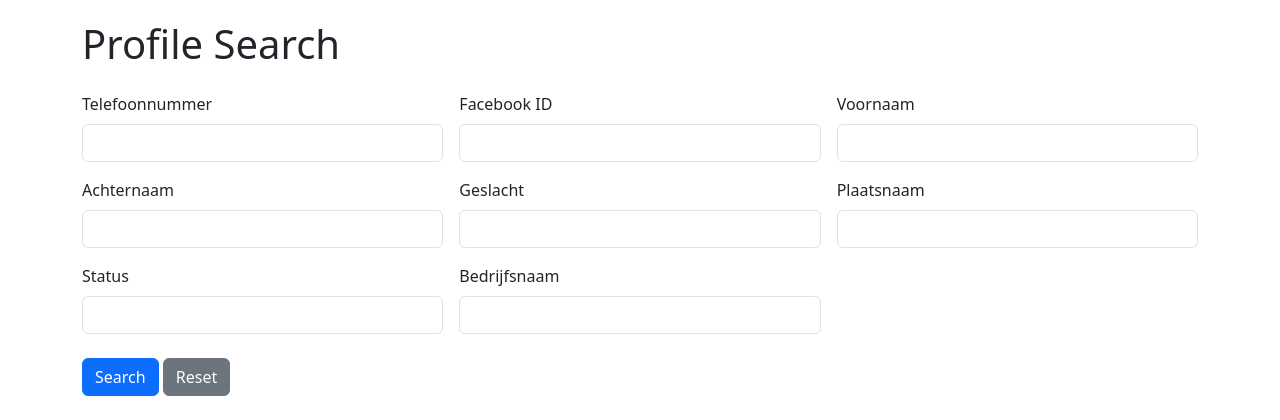
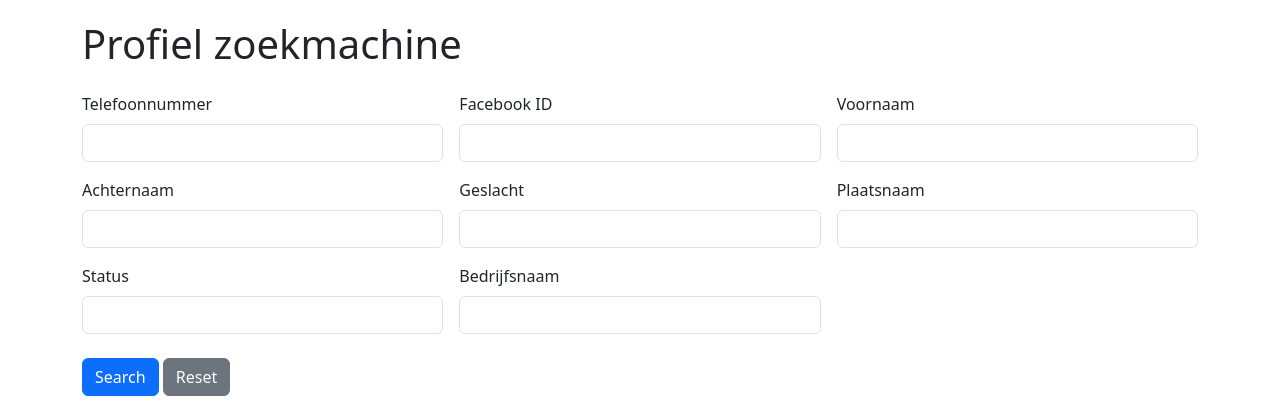
Before and after one commit to marcelsmeets511/profileserver, a Flask app: page / in a window 1280 px wide. Shown: the top 420 px of the page. Run offline with Flask 3, Linux system fonts and the light colour scheme; some libraries are stand-ins or nearby versions.

Commit message:
Update index.html

```diff
--- a/templates/index.html
+++ b/templates/index.html
@@ -3,7 +3,7 @@
 <head>
     <meta charset="UTF-8">
     <meta name="viewport" content="width=device-width, initial-scale=1.0">
-    <title>Profile Search</title>
+    <title>Profiel zoekmachine</title>
     <link href="https://cdn.jsdelivr.net/npm/bootstrap@5.3.0/dist/css/bootstrap.min.css" rel="stylesheet">
     <style>
         body {
@@ -19,7 +19,7 @@
 </head>
 <body>
     <div class="container">
-        <h1 class="mb-4">Profile Search</h1>
+        <h1 class="mb-4">Profiel zoekmachine</h1>
 
         <div class="search-form">
             <form action="/search" method="post">
@@ -110,7 +110,7 @@
         </div>
         {% elif search_params %}
         <div class="alert alert-info mt-4">
-            No results found for your search criteria.
+            Kon geen resultaten vinden, probeer anders deel van het woord, stel je zoekt &quot;van de beek&quot; probeer dan enkel &quot;beek&quot;.
         </div>
         {% endif %}
     </div>
```
